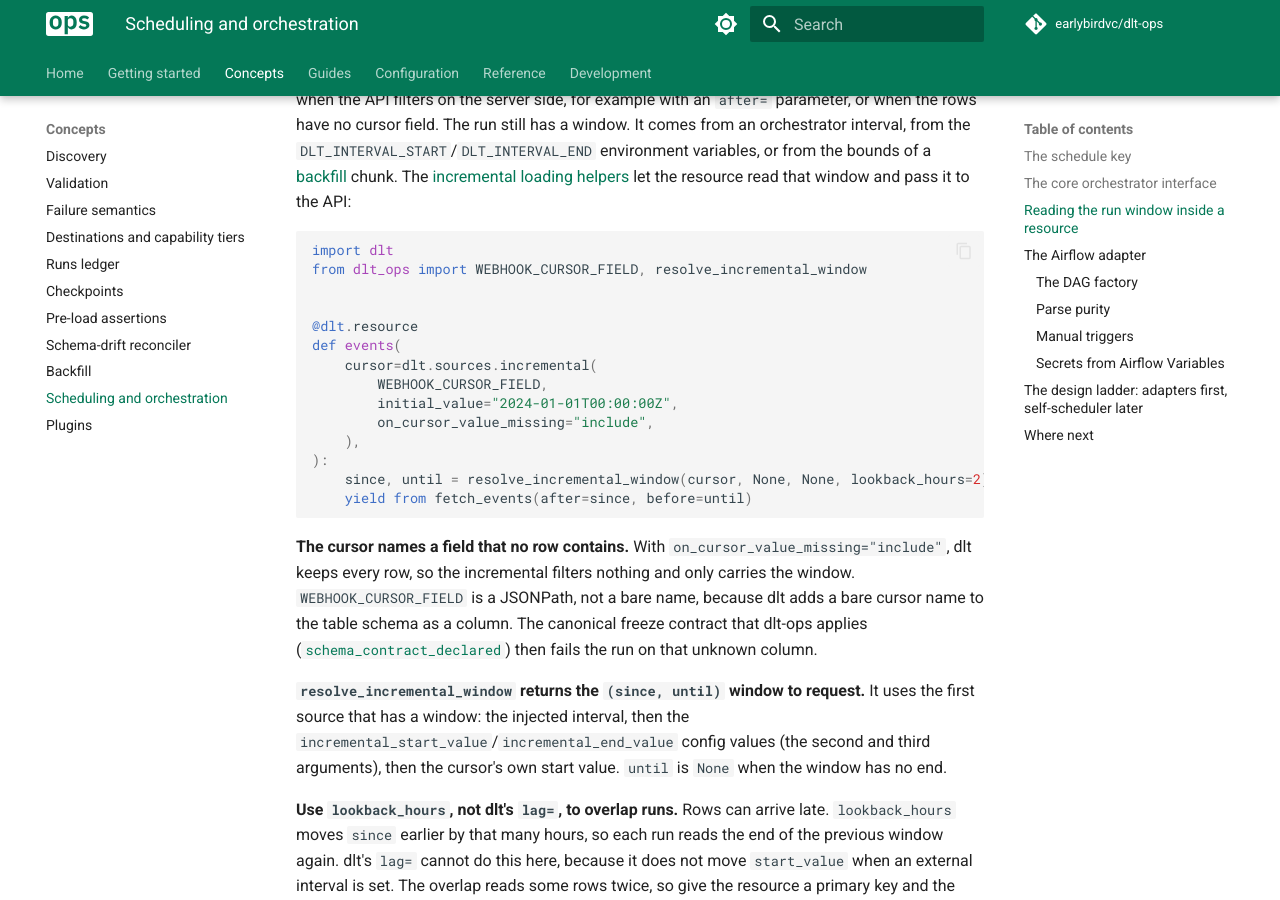
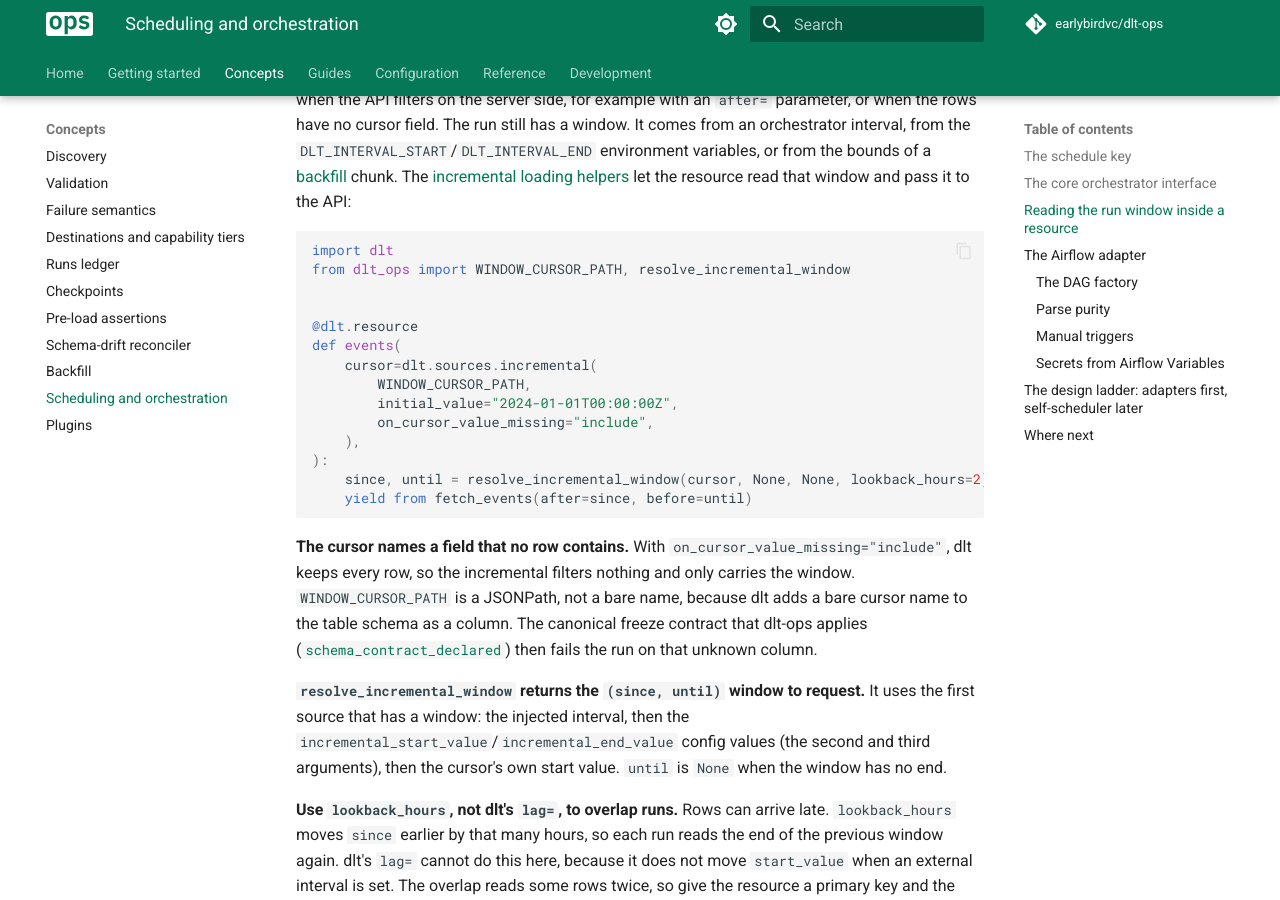
Before and after one commit to earlybirdvc/dlt-ops, an MkDocs documentation site: the page built from docs/concepts/scheduling-and-orchestration.md, in a window 1280 px wide and 900 px high, scrolled down 2645 px. Built offline with MkDocs 1.6.1 and Material for MkDocs 9.7.7, drawn with Linux system fonts in a browser that asks for light colours; comment, search, counter and statistics services are not loaded.

Commit message:
refactor: rename the window cursor to WINDOW_CURSOR_PATH
Co-Authored-By: Claude Opus 5.5 <noreply@anthropic.com>

````diff
--- a/dlt_ops/__init__.py
+++ b/dlt_ops/__init__.py
@@ -33,7 +33,7 @@ from dlt_ops.discovery import (
     validate_sources,
 )
 from dlt_ops.http import raise_for_status
-from dlt_ops.incremental import WEBHOOK_CURSOR_FIELD, resolve_incremental_window
+from dlt_ops.incremental import WINDOW_CURSOR_PATH, resolve_incremental_window
 from dlt_ops.plugins import register
 from dlt_ops.pydantic_fields import drop_unknown_nulls, extract_model_column_names
 from dlt_ops.secrets import SecretBackend
@@ -64,7 +64,7 @@ __all__ = [
     "ValidationContext",
     "ValidationError",
     "Validator",
-    "WEBHOOK_CURSOR_FIELD",
+    "WINDOW_CURSOR_PATH",
     "cleanup_checkpoints",
     "detect_removal",
     "discover_sources",
--- a/docs/concepts/scheduling-and-orchestration.md
+++ b/docs/concepts/scheduling-and-orchestration.md
@@ -78,13 +78,13 @@ An adapter is therefore thin by construction: it keeps only what is genuinely na
 
 ```python
 import dlt
-from dlt_ops import WEBHOOK_CURSOR_FIELD, resolve_incremental_window
+from dlt_ops import WINDOW_CURSOR_PATH, resolve_incremental_window
 
 
 @dlt.resource
 def events(
     cursor=dlt.sources.incremental(
-        WEBHOOK_CURSOR_FIELD,
+        WINDOW_CURSOR_PATH,
         initial_value="2024-01-01T00:00:00Z",
         on_cursor_value_missing="include",
     ),
@@ -93,7 +93,7 @@ def events(
     yield from fetch_events(after=since, before=until)
 ```
 
-**The cursor names a field that no row contains.** With `on_cursor_value_missing="include"`, dlt keeps every row, so the incremental filters nothing and only carries the window. `WEBHOOK_CURSOR_FIELD` is a JSONPath, not a bare name, because dlt adds a bare cursor name to the table schema as a column. The canonical freeze contract that dlt-ops applies ([`schema_contract_declared`](../configuration/rules.md#schema_contract_declared)) then fails the run on that unknown column.
+**The cursor names a field that no row contains.** With `on_cursor_value_missing="include"`, dlt keeps every row, so the incremental filters nothing and only carries the window. `WINDOW_CURSOR_PATH` is a JSONPath, not a bare name, because dlt adds a bare cursor name to the table schema as a column. The canonical freeze contract that dlt-ops applies ([`schema_contract_declared`](../configuration/rules.md#schema_contract_declared)) then fails the run on that unknown column.
 
 **`resolve_incremental_window` returns the `(since, until)` window to request.** It uses the first source that has a window: the injected interval, then the `incremental_start_value`/`incremental_end_value` config values (the second and third arguments), then the cursor's own start value. `until` is `None` when the window has no end.
 
````
Also changed, not shown: docs/reference/api.md (+1 -1 lines), 3 other files.
